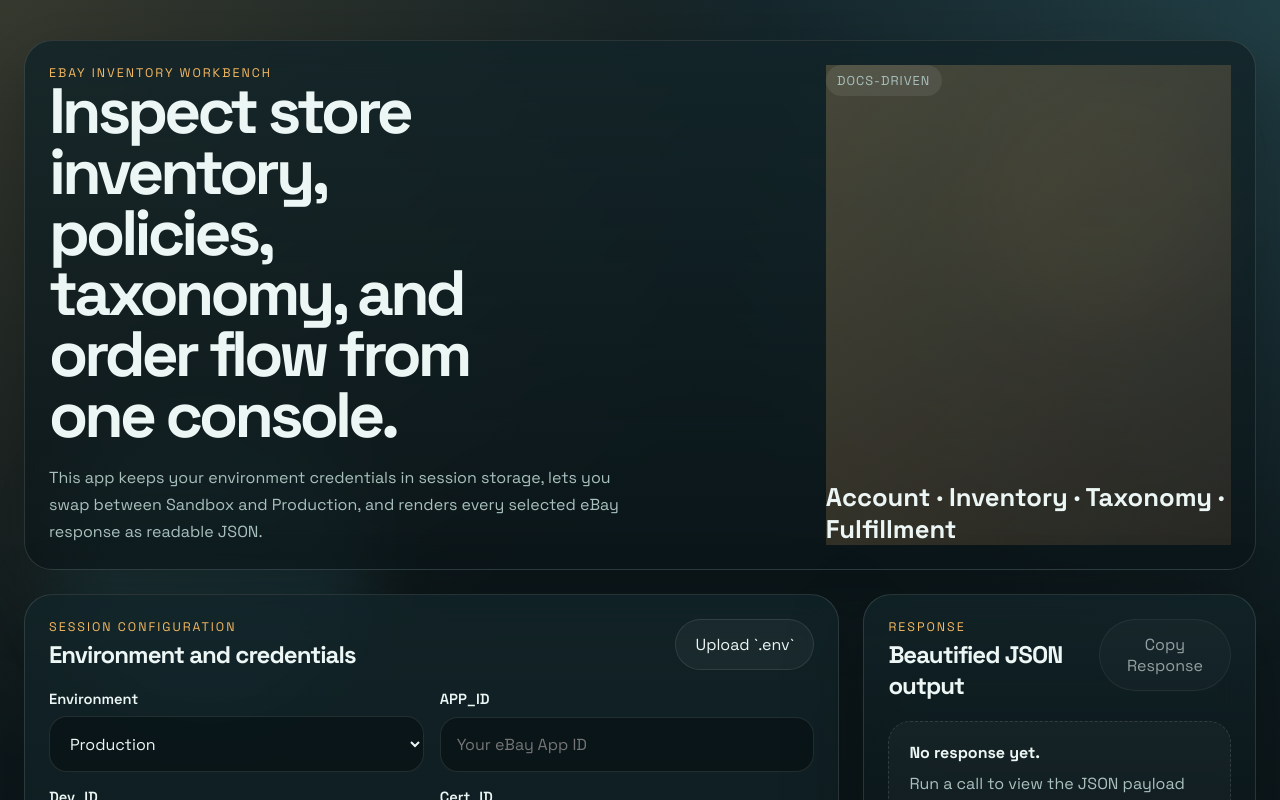
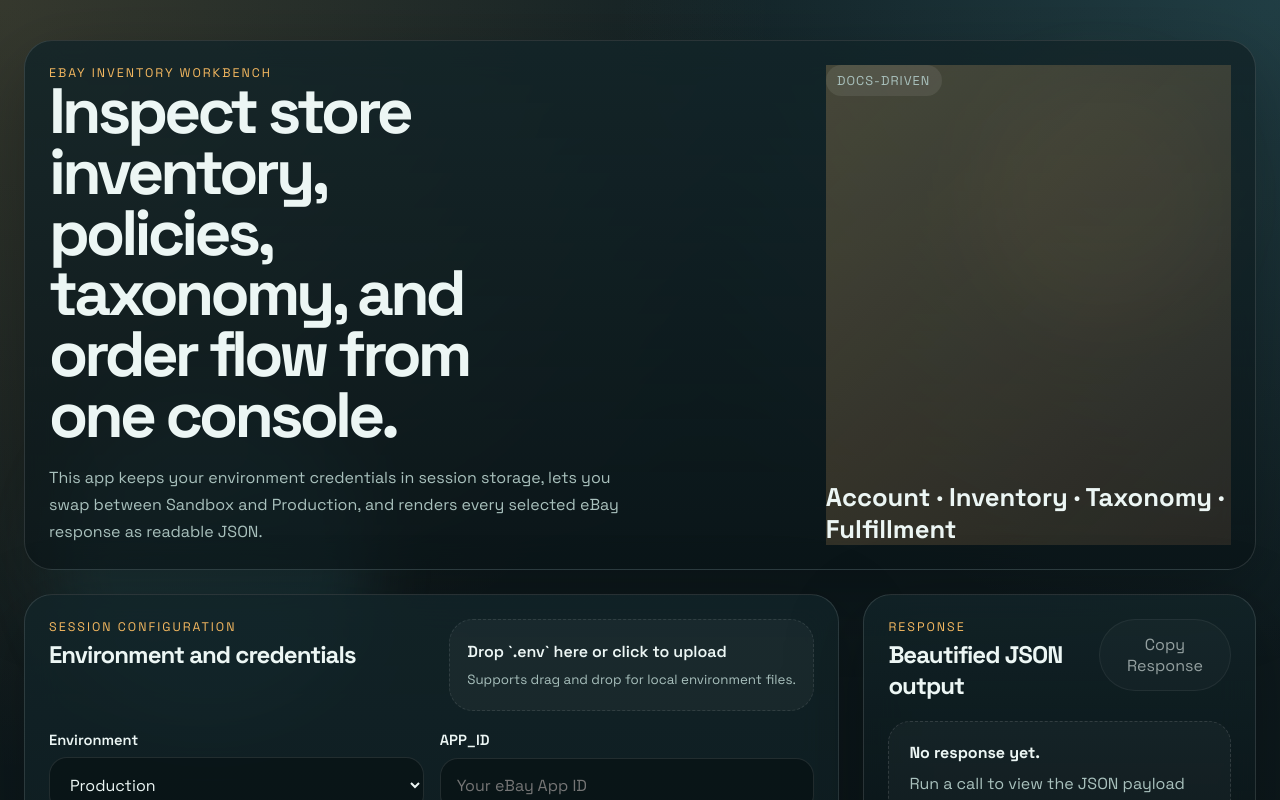
Before and after one commit to yhunt75/ebay-api-app, a Next.js app: page / in a window 1280 px wide. Shown: the top 800 px of the page. Built offline with nearby package versions, Linux system fonts and the light colour scheme.

Commit message:
Add .env drag and drop upload

```diff
--- a/app/globals.css
+++ b/app/globals.css
@@ -369,6 +369,32 @@
 .upload-pill {
   position: relative;
   overflow: hidden;
+  flex-direction: column;
+  align-items: flex-start;
+  justify-content: center;
+  min-width: min(100%, 320px);
+  min-height: 92px;
+  padding: 1rem 1.1rem;
+  border-radius: 24px;
+  text-align: left;
+}
+
+.upload-pill--dropzone {
+  border-style: dashed;
+}
+
+.upload-pill--active {
+  border-color: rgba(244, 184, 96, 0.7);
+  background: linear-gradient(180deg, rgba(244, 184, 96, 0.14), rgba(255, 255, 255, 0.05));
+}
+
+.upload-pill span {
+  font-weight: 600;
+}
+
+.upload-pill small {
+  color: var(--text-muted);
+  line-height: 1.45;
 }
 
 .upload-pill input {
--- a/components/ebay-workbench.tsx
+++ b/components/ebay-workbench.tsx
@@ -1,6 +1,12 @@
 "use client";
 
-import { useEffect, useState, type ChangeEvent, type FormEvent } from "react";
+import {
+  useEffect,
+  useState,
+  type ChangeEvent,
+  type DragEvent,
+  type FormEvent,
+} from "react";
 
 import {
   API_CALLS,
@@ -143,6 +149,7 @@
   const [errorMessage, setErrorMessage] = useState<string | null>(null);
   const [notice, setNotice] = useState<string | null>(null);
   const [isSubmitting, setIsSubmitting] = useState(false);
+  const [isDraggingEnvFile, setIsDraggingEnvFile] = useState(false);
 
   const availableCalls = API_CALLS.filter((call) => call.apiFamily === selectedApi);
   const selectedCall =
@@ -213,8 +220,7 @@
     }));
   }
 
-  async function handleEnvUpload(event: ChangeEvent<HTMLInputElement>) {
-    const file = event.target.files?.[0];
+  async function loadEnvFile(file: File) {
     if (!file) {
       return;
     }
@@ -228,7 +234,39 @@
       environment: parsed.environment ?? current.environment,
     }));
     setNotice(`Loaded credentials from ${file.name} into this browser session.`);
+    setErrorMessage(null);
+  }
+
+  async function handleEnvUpload(event: ChangeEvent<HTMLInputElement>) {
+    const file = event.target.files?.[0];
+    if (!file) {
+      return;
+    }
+
+    await loadEnvFile(file);
     event.target.value = "";
+  }
+
+  function handleEnvDragOver(event: DragEvent<HTMLLabelElement>) {
+    event.preventDefault();
+    setIsDraggingEnvFile(true);
+  }
+
+  function handleEnvDragLeave(event: DragEvent<HTMLLabelElement>) {
+    event.preventDefault();
+    setIsDraggingEnvFile(false);
+  }
+
+  async function handleEnvDrop(event: DragEvent<HTMLLabelElement>) {
+    event.preventDefault();
+    setIsDraggingEnvFile(false);
+
+    const file = event.dataTransfer.files?.[0];
+    if (!file) {
+      return;
+    }
+
+    await loadEnvFile(file);
   }
 
   function resetApiSection() {
@@ -326,8 +364,16 @@
                 <p className="eyebrow">Session Configuration</p>
                 <h2>Environment and credentials</h2>
               </div>
-              <label className="upload-pill">
-                <span>Upload `.env`</span>
+              <label
+                className={`upload-pill upload-pill--dropzone ${
+                  isDraggingEnvFile ? "upload-pill--active" : ""
+                }`}
+                onDragOver={handleEnvDragOver}
+                onDragLeave={handleEnvDragLeave}
+                onDrop={handleEnvDrop}
+              >
+                <span>Drop `.env` here or click to upload</span>
+                <small>Supports drag and drop for local environment files.</small>
                 <input type="file" accept=".env,text/plain" onChange={handleEnvUpload} />
               </label>
             </div>
```
